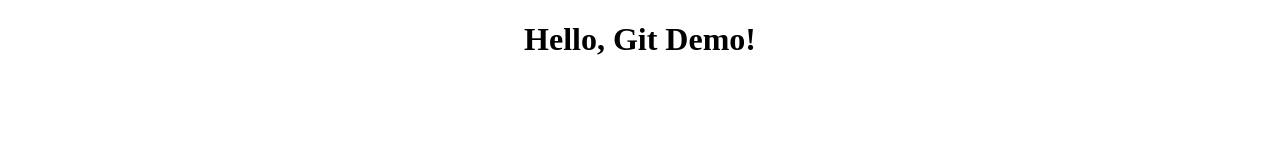
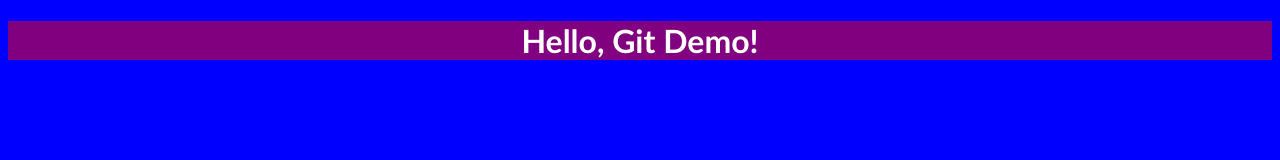
Before and after one commit to Jisi-sys/TestGit, a plain HTML site: page index.html in a window 1280 px wide. Drawn offline with Linux system fonts and the light colour scheme.

Commit message:
Add basic styles to the html doc

```diff
--- a/index.html
+++ b/index.html
@@ -3,6 +3,7 @@
 <head>
 <meta name="viewport" content="width=device-width, initial-scale=1">
 <title> Index Page For Git </title>
+<link rel="stylesheet" href="styles.css">
 </head>
 <body>
     <center> <h1> Hello, Git Demo! </h1> </center>
--- /dev/null
+++ b/styles.css
@@ -0,0 +1,11 @@
+body
+{
+  	font-family: Calibri, Helvetica, sans-serif;
+ 	 background-color: blue;
+}
+
+h1
+{
+	color: #ffffff;
+	background-color: purple;
+}
```
